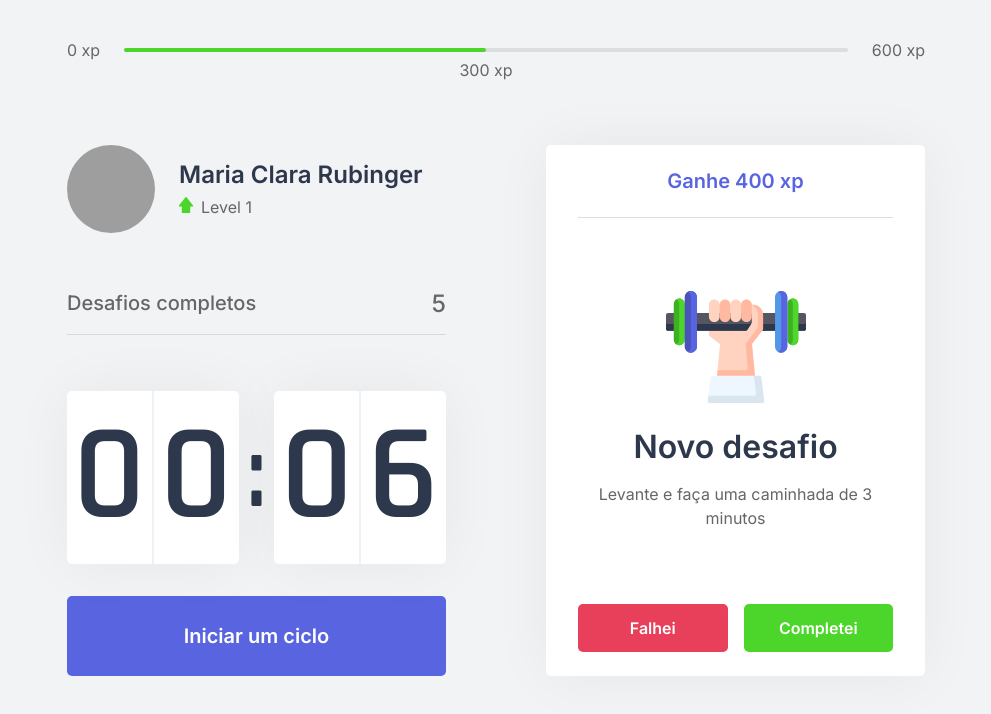
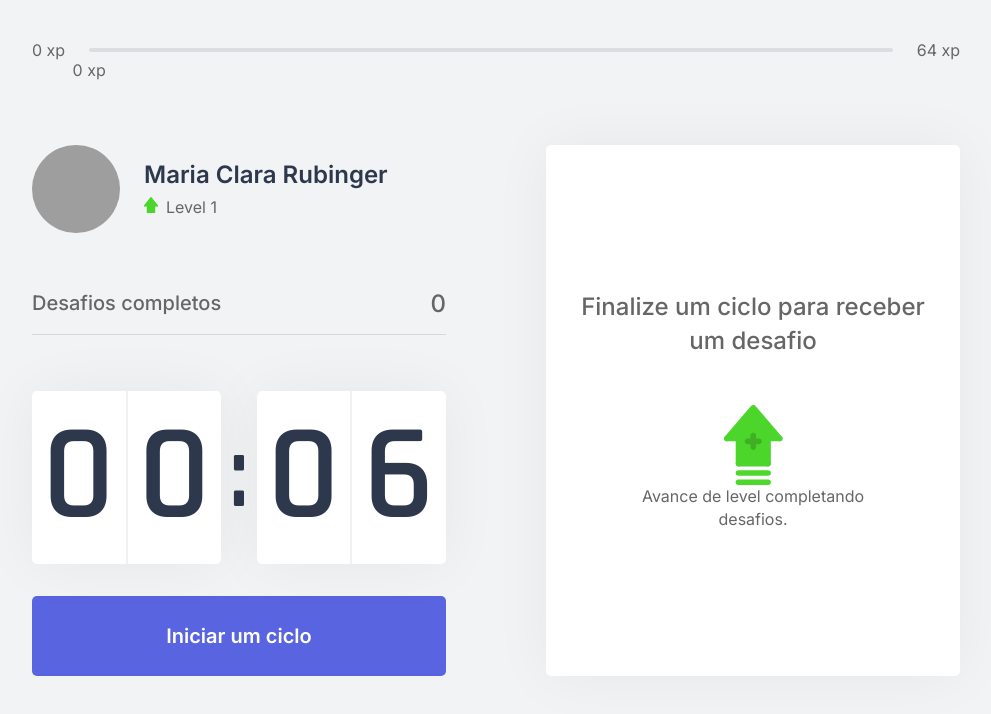
Before and after one commit to mariarubinger/moveit-next, a Next.js app: page / in a window 1280 px wide. Shown: the top 714 px of the page, without its empty margins (144-1135 px from the left). Built offline with nearby package versions, Linux system fonts and the light colour scheme; grey boxes are pictures that could not be loaded.

Commit message:
API Context

```diff
--- /dev/null
+++ b/challenges.json
@@ -0,0 +1,62 @@
+[
+  {
+    "type": "body",
+    "description": "Estique um de seus braços com a palma da mão virada para frente e puxe os dedos para cima por 10 segundos por mão.",
+    "amount": 80
+  },
+  {
+    "type": "body",
+    "description": "Estique seu braço contra o peito e puxe-o utilizando o outro braço por 10 segundos por braço.",
+    "amount": 60
+  },
+  {
+    "type": "body",
+    "description": "Puxe seu pescoço com a ajuda da mão para a direita e para a esquerda, permanecendo na posição por alguns segundos.",
+    "amount": 70
+  },
+  {
+    "type": "body",
+    "description": "Com as duas mãos na parte de trás da cabeça, leve-a para baixo, alongando a parte de trás da região.",
+    "amount": 60
+  },
+  {
+    "type": "body",
+    "description": "Cruze as pernas e desça com as mãos esticadas em direção ao chão. Repita o movimento com a outra perna na frente.",
+    "amount": 100
+  },
+  {
+    "type": "body",
+    "description": "Sentado, abra as pernas e tente encostar as palmas das mãos no chão, repita 3 vezes por 5 segundos.",
+    "amount": 80
+  },
+  {
+    "type": "body",
+    "description": "Puxe o joelho de encontro ao peito e segure, troque de perna após 10 segundos.",
+    "amount": 50
+  },
+  {
+    "type": "body",
+    "description": "Sentado, cruze uma perna e incline seu tronco à frente, troque de perna após 10 segundos.",
+    "amount": 80
+  },
+  {
+    "type": "eye",
+    "description": "Sentado, feche os olhos e cubra-os com as palmas da mão durante 2 minutos, depois abra normalmente.",
+    "amount": 90
+  },
+  {
+    "type": "eye",
+    "description": "Em algum ambiente aberto, olhe o mais longe que puder em quatro direções por 3s, mexa apenas os olhos. Repita 3 vezes.",
+    "amount": 140
+  },
+  {
+    "type": "eye",
+    "description": "Usando os polegares, massageie a área abaixo das sobrancelhas em movimentos circulares por 15 segundos.",
+    "amount": 70
+  },
+  {
+    "type": "body",
+    "description": "Em pé, gire a cintura o máximo que puder para a esquerda, segure por cinco segundos. Repita para a direita.",
+    "amount": 90
+  }
+]
--- a/src/components/ChallengeBox.tsx
+++ b/src/components/ChallengeBox.tsx
@@ -1,24 +1,29 @@
+import { useContext } from 'react';
+import { ChallengesContext } from '../contexts/ChallengesContext';
 import styles from '../styles/components/ChallengeBox.module.css';
 
 export function ChallengeBox() {
-  const hasActiveChallenge = true; /* tenho desafio ativo */
+  const { activeChallenge, resetChallenge } = useContext(ChallengesContext);
+
+  /* const hasActiveChallenge = true;  tenho desafio ativo */
 
   return (
     <div className={styles.challengeBoxContainer}>
-      { hasActiveChallenge ? (
+      { activeChallenge ? (
         <div className={styles.challengeActive}>
-          <header>Ganhe 400 xp</header>
+          <header>Ganhe {activeChallenge.amount} xp</header>
 
           <main>
-            <img src="icons/body.svg" />
+            <img src={`icons/${activeChallenge.type}.svg`} />
             <strong>Novo desafio</strong>
-            <p>Levante e faça uma caminhada de 3 minutos</p>
+            <p>{activeChallenge.description}</p>
           </main>
 
           <footer>
             <button
               type="button"
               className={styles.challengeFailedButton}
+              onClick={resetChallenge}
             >
               Falhei
             </button>
--- a/src/components/CompletedChallenges.tsx
+++ b/src/components/CompletedChallenges.tsx
@@ -1,10 +1,14 @@
+import { useContext } from 'react';
+import { ChallengesContext } from '../contexts/ChallengesContext';
 import styles from '../styles/components/CompletedChallenges.module.css';
 
 export function CompletedChallenges() {
+  const { challengesCompleted } = useContext(ChallengesContext);
+
   return (
     <div className={styles.completedChallengesContainer}>
       <span>Desafios completos</span>
-      <span>5</span>
+      <span>{challengesCompleted}</span>
     </div>
   );
 }
--- a/src/components/Countdown.tsx
+++ b/src/components/Countdown.tsx
@@ -1,9 +1,12 @@
-import { useState, useEffect } from 'react';
+import { useState, useEffect, useContext } from 'react';
+import { ChallengesContext } from '../contexts/ChallengesContext';
 import styles from '../styles/components/Countdown.module.css';
 
 let countdownTimeout: NodeJS.Timeout;
 
 export function Countdown() {
+  const { startNewChallenge } = useContext(ChallengesContext);
+
   const [time, setTime] = useState(0.1 * 60); /* multiplica por 60 pra representar em segundos */
   const [isActive, setIsActive] = useState(false); /* no começo não vai estar ativo, o usuário precisa clicar no botão pra iniciar  */
   const [hasFinished, setHasFinished] = useState(false); /* finalizou - quando o contador chega em 00:00 */
@@ -33,6 +36,7 @@ export function Countdown() {
     } else if (isActive && time === 0) {
       setHasFinished(true);
       setIsActive(false);
+      startNewChallenge(); /* quando o timer chegar em 0, ele vai começar um novo desafio */
     }
   }, [isActive, time])
 
--- a/src/components/ExperienceBar.tsx
+++ b/src/components/ExperienceBar.tsx
@@ -1,15 +1,26 @@
+import { useContext } from 'react';
+import { ChallengesContext } from '../contexts/ChallengesContext';
 import styles from '../styles/components/ExperienceBar.module.css';
 
 export function ExperienceBar() {
+
+  /* importar o Contexto */
+  const { currentExperience, experienceToNextLevel } = useContext(ChallengesContext);
+
+  /* calcular o progresso da barrinha verde */
+  const percentToNextLevel = Math.round(currentExperience * 100) / experienceToNextLevel;
+
   return (
     <header className={styles.experienceBar}>
       <span>0 xp</span>
       <div>
-        <div style={{ width: '50%' }} />
+        <div style={{ width: `${percentToNextLevel}%` }} />
 
-        <span className={styles.currentExperience} style={{ left: '50%' }}>300 xp</span>
+        <span className={styles.currentExperience} style={{ left: `${percentToNextLevel}%` }}>
+          {currentExperience} xp
+        </span>
       </div>
-      <span>600 xp</span>
+      <span>{experienceToNextLevel} xp</span>
     </header>
   );
 }
--- a/src/components/Profile.tsx
+++ b/src/components/Profile.tsx
@@ -8,7 +8,8 @@ export function Profile() {
         <strong>Maria Clara Rubinger</strong>
         <p>
           <img src="icons/level.svg" alt="Level" />
-          Level 1</p>
+          Level 1
+        </p>
       </div>
     </div>
   );
--- /dev/null
+++ b/src/contexts/ChallengesContext.tsx
@@ -0,0 +1,75 @@
+import { createContext, ReactNode, useState } from 'react';
+import challenges from '../../challenges.json';
+
+/* vai definir o tipo que tenho dentro do meu objeto  */
+interface Challenge {
+  type: 'body' | 'eye'; /* body ou eye */
+  description: string;
+  amount: number;
+}
+
+/* tipagem dos dados que eu vou retornar dentro do meu contexto */
+interface ChallengesContextData {
+  level: number;
+  currentExperience: number;
+  experienceToNextLevel: number;
+  challengesCompleted: number;
+  activeChallenge: Challenge;
+  levelUp: () => void; /* função que não tem nenhum retorno e não recebe nenhum parâmetro */
+  startNewChallenge: () => void;
+  resetChallenge: () => void;
+}
+
+/* tipagem do children */
+interface ChallengesProviderProps {
+  children: ReactNode;
+}
+
+/* Criação do Contexto */
+export const ChallengesContext = createContext({} as ChallengesContextData); /* ele segue o formato da interface de cima */
+
+
+export function ChallengesProvider({ children }: ChallengesProviderProps) {
+  const [level, setLevel] = useState(1);
+  const [currentExperience, setCurrentExperience] = useState(0); /* experência do usuário que começara em 0 xp */
+  const [challengesCompleted, setChallengesCompleted] = useState(0); /* número de desafios concluídos */
+
+  /* estado pra armazenar o challenge */
+  const [activeChallenge, setActiveChallenge] = useState(null)
+
+  const experienceToNextLevel = Math.pow((level + 1) * 4, 2) /* cáclulo que os rpgs usam para cálculo de level - nesse caso usei potência */
+
+  function levelUp() {
+    setLevel(level + 1);
+  }
+
+  /* quando finalizar o ciclo e chegar no zero, quero disparar um novo desafio quando  */
+  function startNewChallenge() {
+    //console.log('New challenge')
+    const randonChallengeIndex = Math.floor(Math.random() * challenges.length) /* retorna um número aleatório */
+    const challenge = challenges[randonChallengeIndex];
+
+    setActiveChallenge(challenge)
+  }
+
+  function resetChallenge() {
+    setActiveChallenge(null);
+  }
+
+  return (
+    <ChallengesContext.Provider
+      value={{
+        level,
+        currentExperience,
+        challengesCompleted,
+        levelUp,
+        startNewChallenge,
+        activeChallenge,
+        resetChallenge,
+        experienceToNextLevel
+      }}
+    >
+      {children}
+    </ChallengesContext.Provider>
+  );
+}
--- a/src/pages/_app.tsx
+++ b/src/pages/_app.tsx
@@ -1,8 +1,19 @@
 //tudo que vai repetir em várias páginas vai ser importado aqui
 import '../styles/global.css';
 
+import { ChallengesProvider } from '../contexts/ChallengesContext'
+import { useState } from 'react';
+
+
 function MyApp({ Component, pageProps }) {
-  return <Component {...pageProps} />
+
+  return (
+    <ChallengesProvider>
+      <Component {...pageProps} /> {/* quando um componente recebe conteúdo dentro dele isso chama children (propriedade) */}
+    </ChallengesProvider>
+  )
 }
 
 export default MyApp
+
+/* pode enviar um objeto dentro do value ou uma função */
--- a/src/styles/components/ChallengeBox.module.css
+++ b/src/styles/components/ChallengeBox.module.css
@@ -5,7 +5,6 @@
   border-radius: 5px;
   box-shadow: 0 0 60px rgba(0, 0, 0, 0.05);
   padding: 1.5rem 2rem;
-
   display: flex;
   flex-direction: column;
   align-items: center;
--- a/src/styles/components/ExperienceBar.module.css
+++ b/src/styles/components/ExperienceBar.module.css
@@ -27,3 +27,11 @@
   top: 12px;
   transform: translateX(-50%);
 }
+
+
+
+  @media(max-height: 700px) {
+    .experienceBar {
+      margin-bottom: 1.5rem;
+    }
+  }
--- a/src/styles/pages/Home.module.css
+++ b/src/styles/pages/Home.module.css
@@ -1,6 +1,6 @@
 .container {
   height: 100vh;
-  max-width: 922px;
+  max-width: 992px;
   margin: 0 auto;
   padding: 2.5rem 2rem;
 
```
Lines whose indentation alone changed are shown as unchanged.
